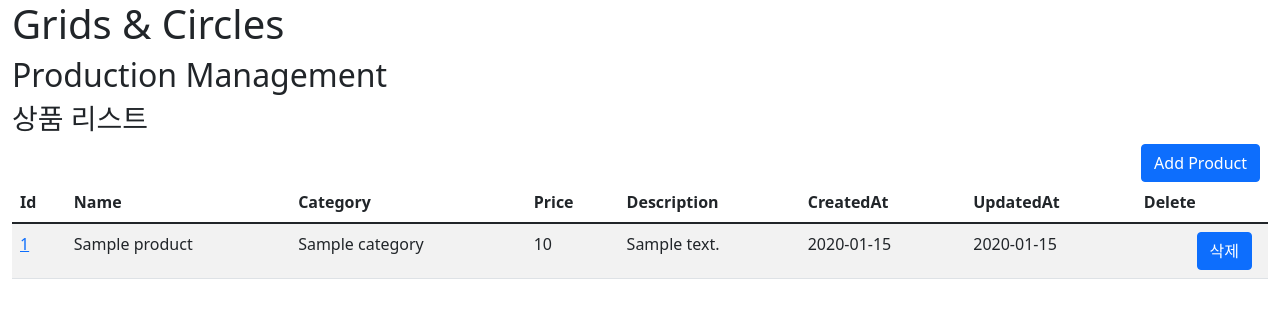
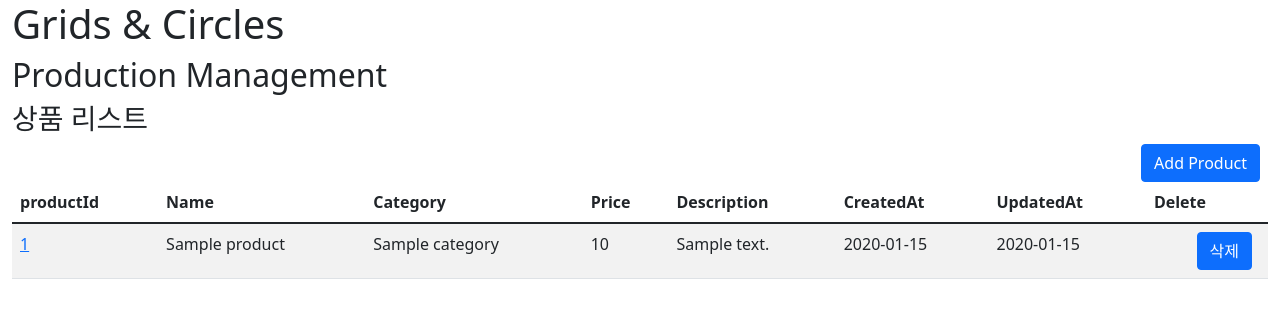
Before and after one commit to jungyoonoh/coffee-order-management, a Spring app: template gc-coffee-server/src/main/resources/templates/product-list.html in a window 1280 px wide. Shown: the top 318 px of the page. Run offline with Thymeleaf, Linux system fonts and the light colour scheme; the template is opened without the code that fills it: most values are stand-ins (such as "Sample title", 1, 10 or a date in 2020); data that the repository does not hold is empty.

Commit message:
refactor: id -> productId로 변경

```diff
--- a/gc-coffee-server/src/main/resources/templates/product-detail.html
+++ b/gc-coffee-server/src/main/resources/templates/product-detail.html
@@ -14,7 +14,7 @@
 <h1>Grids & Circles</h1>
 <h2>Production Management</h2>
 <h3>상품 정보</h3>
-<form method="post" th:action="@{/products/{id}(id=${product.id})}" th:object="${product}">
+<form method="post" th:action="@{/products/{productId}(productId=${product.productId})}" th:object="${product}">
     <input name="_method" type="hidden" value="put"/>
     <div class="mb-3">
         <label class="form-label" for="id">Name</label>
--- a/gc-coffee-server/src/main/resources/templates/product-list.html
+++ b/gc-coffee-server/src/main/resources/templates/product-list.html
@@ -20,7 +20,7 @@
 <table class="table table-hover table-striped">
     <thead>
     <tr>
-        <th scope="col">Id</th>
+        <th scope="col">productId</th>
         <th scope="col">Name</th>
         <th scope="col">Category</th>
         <th scope="col">Price</th>
@@ -32,7 +32,7 @@
     </thead>
     <tbody>
     <tr th:each="product: ${products}" th:object="${product}">
-        <td><a href="#" th:href="@{/products/{id}(id=${product.id})}" th:text="${product.id}"></a></td>
+        <td><a href="#" th:href="@{/products/{id}(id=${product.productId})}" th:text="${product.productId}"></a></td>
         <td th:text="*{name}"></td>
         <td th:text="*{category}"></td>
         <td th:text="*{price}"></td>
@@ -41,7 +41,7 @@
         <td th:text="*{updatedAt}"></td>
         <td>
             <div class="d-grid gap-2 d-md-flex justify-content-md-end">
-                <form method="post" th:action="@{/products/{id}(id=${product.id})}">
+                <form method="post" th:action="@{/products/{productId}(productId=${product.productId})}">
                     <input name="_method" type="hidden" value="delete"/>
                     <button class="btn btn-primary me-md-2" id="delete-btn">삭제</button>
                 </form>
```
